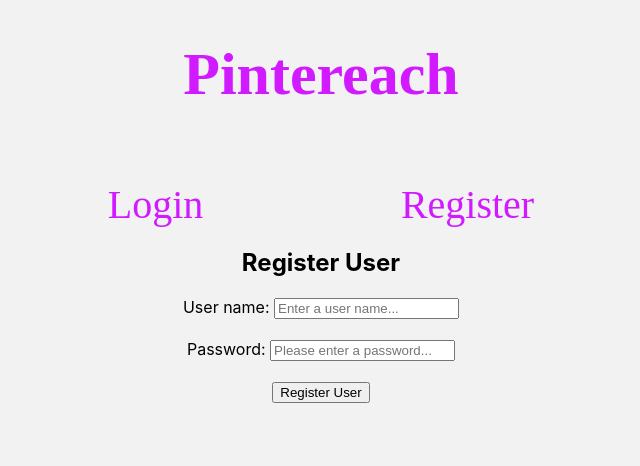
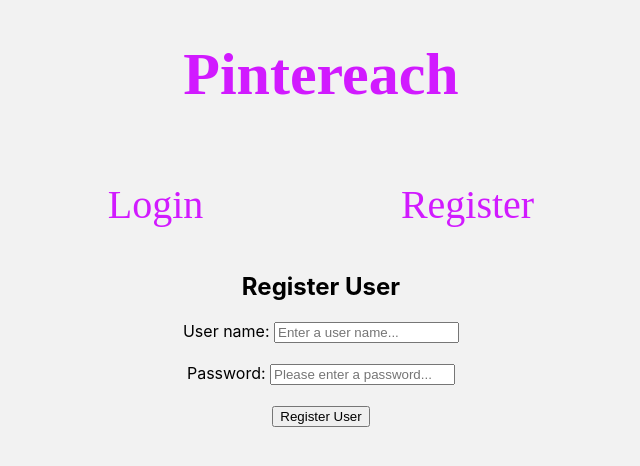
Before and after one commit to build-week-pintereach/Front-End, a React (Create React App) app in the folder pintereach/: page /register in a window 1280 px wide. Shown: the top 466 px of the page, without its empty margins (319-959 px from the left). Built offline with nearby package versions, Linux system fonts and the light colour scheme; a web font is replaced by a local one.

Commit message:
class(Register && Login) + main section add .m-top + Login gets = user-login too

```diff
--- a/pintereach/src/components/LoginRegister/Login.js
+++ b/pintereach/src/components/LoginRegister/Login.js
@@ -26,7 +26,7 @@ export default class Login extends Component {
   render() {
     const { username, password } = this.state;
     return (
-      <section>
+      <section className="m-top user-login">
         <h2 className="heading">User Login</h2>
 
         <form onSubmit={this.loginUser}>
--- a/pintereach/src/components/LoginRegister/Register.js
+++ b/pintereach/src/components/LoginRegister/Register.js
@@ -42,7 +42,7 @@ class Register extends Component {
     const { username, password } = this.state;
 
     return (
-      <section className="register-user">
+      <section className="m-top register-user">
         <h2 className="heading">Register User</h2>
         <form onSubmit={this.submitUser} className="register-user-form">
           <div className="username-section">
```
